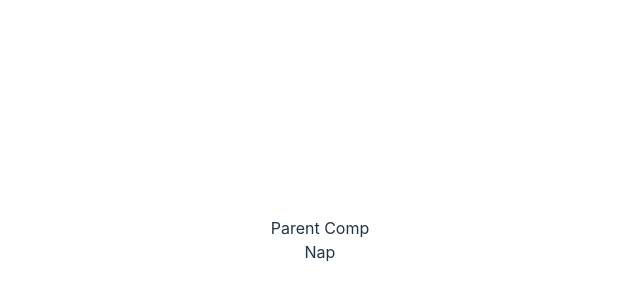
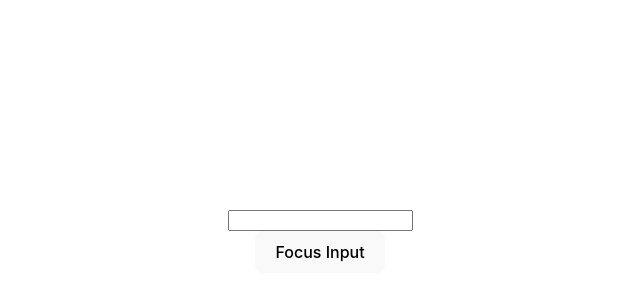
Before and after one commit to nap-4321/react-practice, a React (Vite) app: page / in a window 1280 px wide. Shown: the part 160-460 px from the top of the page, without its empty margins (320-960 px from the left). Built offline with nearby package versions, Linux system fonts and the light colour scheme.

Commit message:
codevolution-machineW

```diff
--- a/src/App.jsx
+++ b/src/App.jsx
@@ -22,11 +22,15 @@ import LifecycleA from "./components/LifecycleA";
 import FragmentDemo from "./components/FragmentDemo";
 import Tables from "./components/Tables";
 import ParentComp from "./components/ParentComp";
+import RefsDemo from "./components/RefsDemo";
+import FocusInput from "./components/FocusInput";
 
 function App() {
   return (
     <>
-      <ParentComp />
+      <FocusInput />
+      {/* <RefsDemo></RefsDemo> */}
+      {/* <ParentComp /> */}
       {/* <Tables /> */}
       {/* <LifecycleA /> */}
       {/* <FormThis/> */}
--- /dev/null
+++ b/src/components/FocusInput.jsx
@@ -0,0 +1,24 @@
+import React, { Component } from "react";
+import Input from "./Input";
+
+class FocusInput extends Component {
+  constructor(props) {
+    super(props);
+
+    this.componentRef = React.createRef();
+  }
+  clickHandler = () => {
+    this.componentRef.current.focusInput();
+  };
+
+  render() {
+    return (
+      <div>
+        <Input ref={this.componentRef}></Input>
+        <button onClick={this.clickHandler}>Focus Input</button>
+      </div>
+    );
+  }
+}
+
+export default FocusInput;
--- /dev/null
+++ b/src/components/Input.jsx
@@ -0,0 +1,23 @@
+import React, { Component } from "react";
+
+class Input extends Component {
+  constructor(props) {
+    super(props);
+
+    this.inputRef = React.createRef();
+  }
+
+  focusInput() {
+    this.inputRef.current.focus();
+  }
+
+  render() {
+    return (
+      <div>
+        <input type="text" ref={this.inputRef}></input>
+      </div>
+    );
+  }
+}
+
+export default Input;
--- /dev/null
+++ b/src/components/RefsDemo.jsx
@@ -0,0 +1,28 @@
+import { Component } from "react";
+import React from "react";
+
+class RefsDemo extends Component {
+  constructor(props) {
+    super(props);
+    this.inputRef = React.createRef();
+  }
+
+  componentDidMount() {
+    this.inputRef.current.focus();
+    console.log(this.inputRef);
+  }
+
+  clickHandler = () => {
+    alert(this.inputRef.current.value);
+  };
+
+  render() {
+    return (
+      <div>
+        <input type="text" ref={this.inputRef}></input>
+        <button onClick={this.clickHandler}>Click</button>
+      </div>
+    );
+  }
+}
+export default RefsDemo;
```
